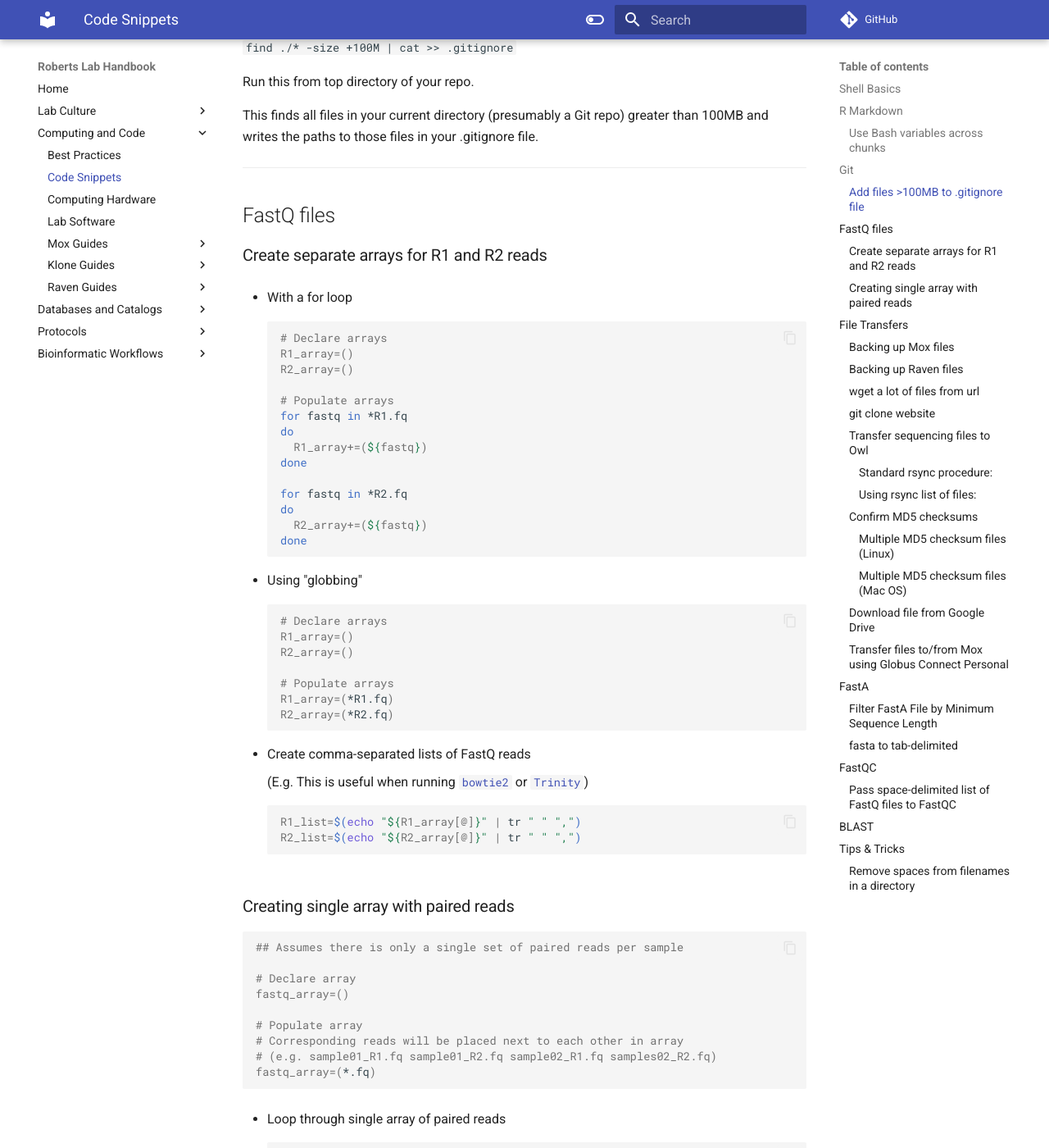
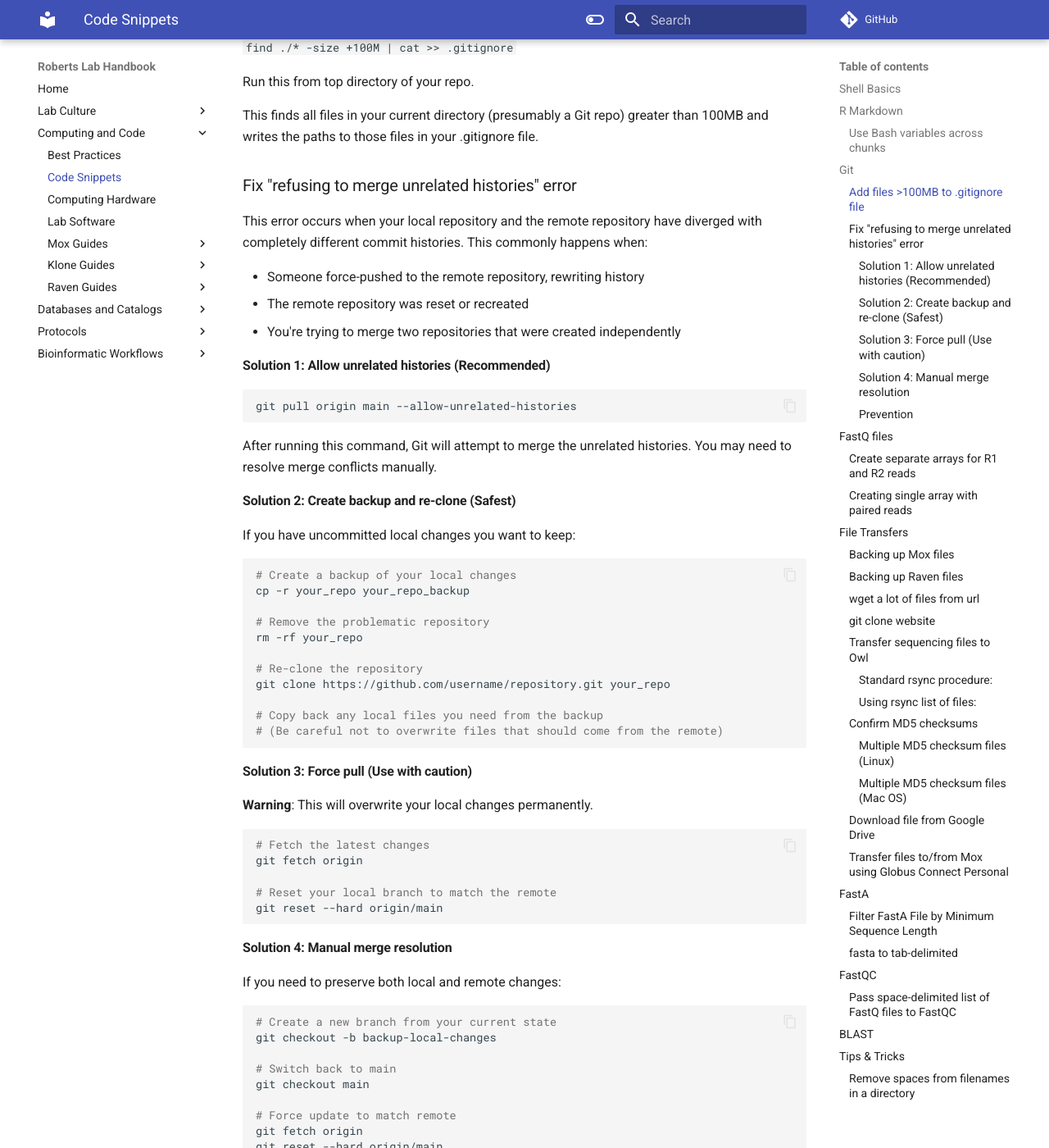
Before and after one commit to RobertsLab/resources, an MkDocs documentation site: the page built from docs/code_Snippets.md, in a window 1280 px wide and 1400 px high, scrolled down 1301 px. Shown: the whole window at 82% size. Built offline with MkDocs 1.6.1 and Material for MkDocs 9.7.7, drawn with Linux system fonts in a browser that asks for light colours; comment, search, counter and statistics services are not loaded; some of the changed text lies outside the part shown.

Commit message:
Add comprehensive Git troubleshooting for unrelated histories error
Co-authored-by: sr320 <4442039+sr320@users.noreply.github.com>

````diff
--- a/docs/code_Snippets.md
+++ b/docs/code_Snippets.md
@@ -59,6 +59,79 @@ source .rvars
 Run this from top directory of your repo.
 
 This finds all files in your current directory (presumably a Git repo) greater than 100MB and writes the paths to those files in your .gitignore file.
+
+### Fix "refusing to merge unrelated histories" error
+
+This error occurs when your local repository and the remote repository have diverged with completely different commit histories. This commonly happens when:
+
+- Someone force-pushed to the remote repository, rewriting history
+- The remote repository was reset or recreated
+- You're trying to merge two repositories that were created independently
+
+#### Solution 1: Allow unrelated histories (Recommended)
+
+```bash
+git pull origin main --allow-unrelated-histories
+```
+
+After running this command, Git will attempt to merge the unrelated histories. You may need to resolve merge conflicts manually.
+
+#### Solution 2: Create backup and re-clone (Safest)
+
+If you have uncommitted local changes you want to keep:
+
+```bash
+# Create a backup of your local changes
+cp -r your_repo your_repo_backup
+
+# Remove the problematic repository
+rm -rf your_repo
+
+# Re-clone the repository
+git clone https://github.com/username/repository.git your_repo
+
+# Copy back any local files you need from the backup
+# (Be careful not to overwrite files that should come from the remote)
+```
+
+#### Solution 3: Force pull (Use with caution)
+
+**Warning**: This will overwrite your local changes permanently.
+
+```bash
+# Fetch the latest changes
+git fetch origin
+
+# Reset your local branch to match the remote
+git reset --hard origin/main
+```
+
+#### Solution 4: Manual merge resolution
+
+If you need to preserve both local and remote changes:
+
+```bash
+# Create a new branch from your current state
+git checkout -b backup-local-changes
+
+# Switch back to main
+git checkout main
+
+# Force update to match remote
+git fetch origin
+git reset --hard origin/main
+
+# Merge your local changes back
+git merge backup-local-changes --allow-unrelated-histories
+```
+
+#### Prevention
+
+To avoid this issue in the future:
+- Always pull before making changes: `git pull origin main`
+- Use `git status` regularly to check your repository state
+- Avoid force-pushing unless absolutely necessary
+- Communicate with team members before making major repository changes
 
 ---
 
````
